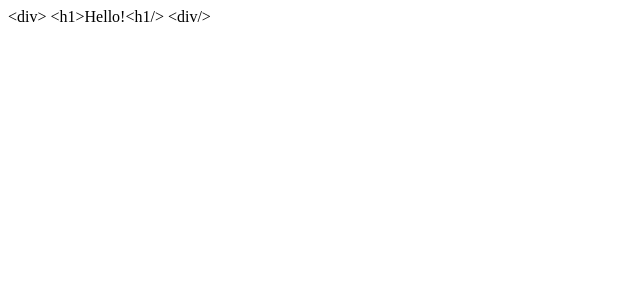
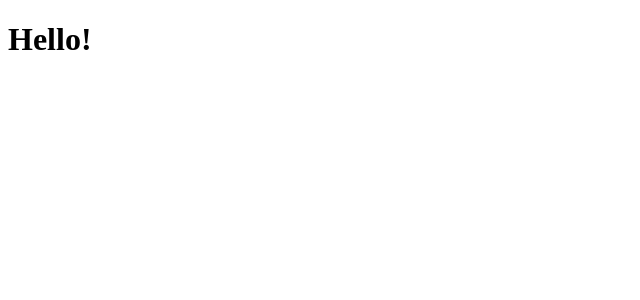
Before and after one commit to tylerCaineRhodes/review-group-todo-practice, a React app: page / in a window 1280 px wide. Shown: the top 300 px of the page, without its empty margins (0-640 px from the left). Built offline with nearby package versions, Linux system fonts and the light colour scheme; the HTML template or start-up script is replaced by a standard one.

Commit message:
Create basic skeleton for App

```diff
--- a/client/App.js
+++ b/client/App.js
@@ -1,18 +1,20 @@
 import React from 'react';
 
-export default class App extends React.Component {
+ class App extends React.Component {
   constructor(props) {
     super(props)
 
-    this.state = {};
+    this.state = {groceries: ['bananas', 'cigars', 'bowl of snakes']};
    };
 
    render(){
        return (
-           `<div>
-             <h1>Hello!<h1/>
-            <div/>`
+           <div>
+             <h1>Hello!</h1>
+            </div>
        );
    }
 
 }
+
+export default App
```
Also changed, not shown: 1 other file (tests, documents, lock files or other folders).
